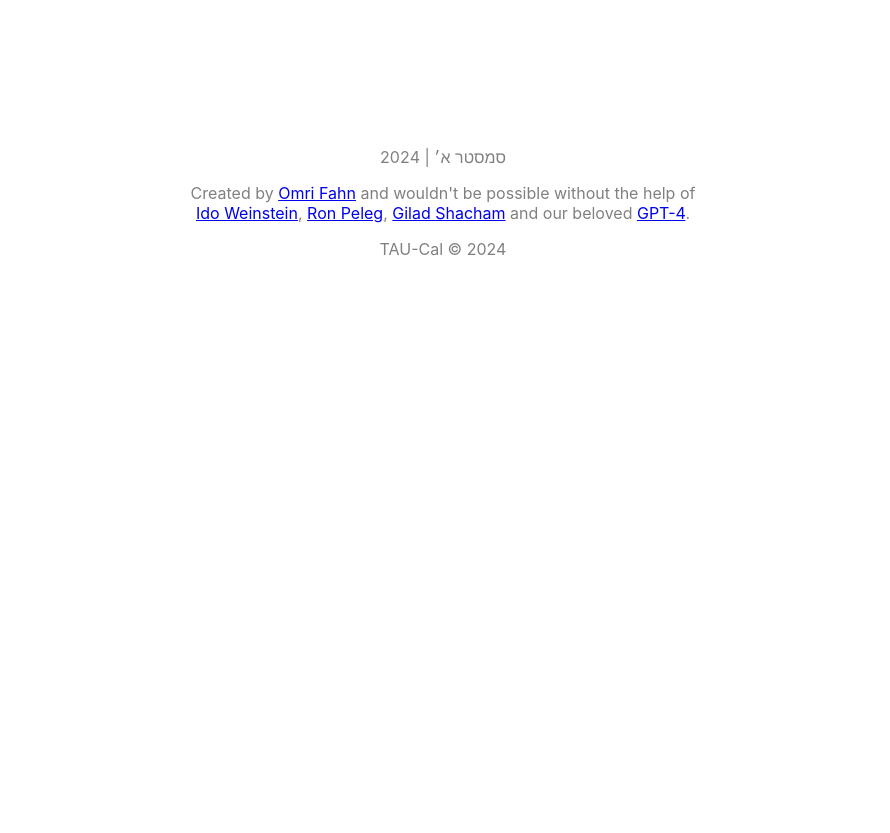
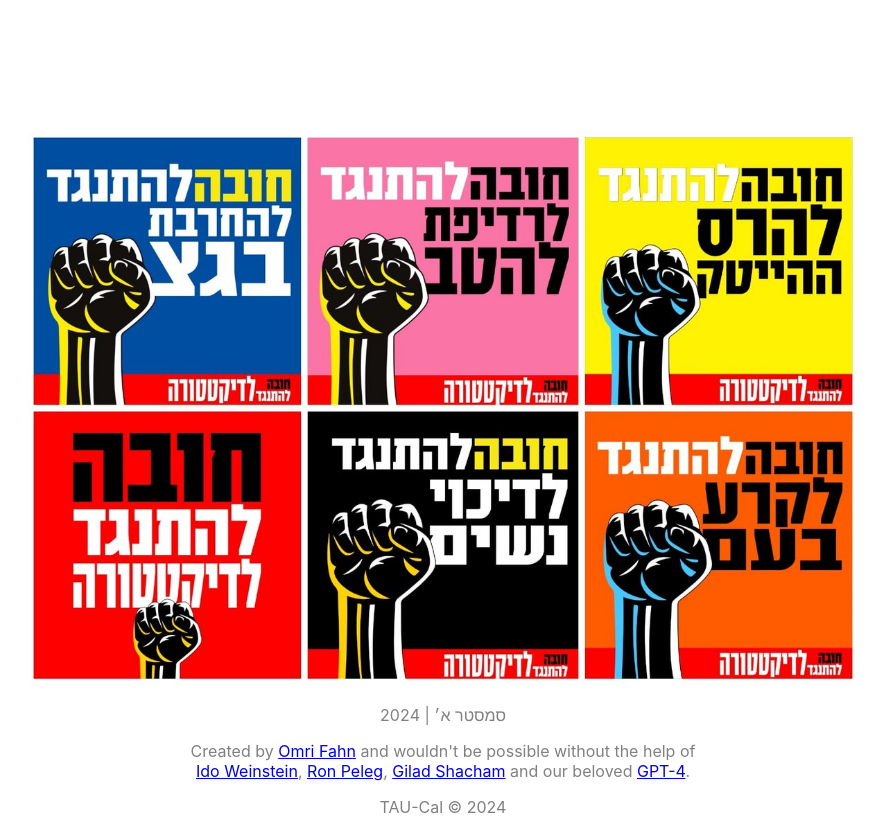
Before and after one commit to omrifahn/TAU-Cal, a React (Create React App) app: page / in a window 1280 px wide. Shown: the part 540-1373 px from the top of the page, without its empty margins (197-1087 px from the left). Before the commit the page ends 815 px from the top, so only its background shows below. Built offline with nearby package versions, Linux system fonts and the light colour scheme.

Commit message:
protest photo in Footer.js

```diff
--- a/src/components/Footer.js
+++ b/src/components/Footer.js
@@ -12,6 +12,7 @@ export class Footer extends React.PureComponent {
         return(
             <div>
                 <footer className="footer">
+                    <img src={'/protest6.jpg'} alt="protest" style={{ width: "65%", height: 'auto' }} />
 
                     <p>סמסטר {ConstsDict.currentSemester === 1 ? "א" : "ב"}׳ | {ConstsDict.semesterLastDay.slice(0,4)}</p>
                     <p>
```
Also changed, not shown: public/protest6.jpg (added).
